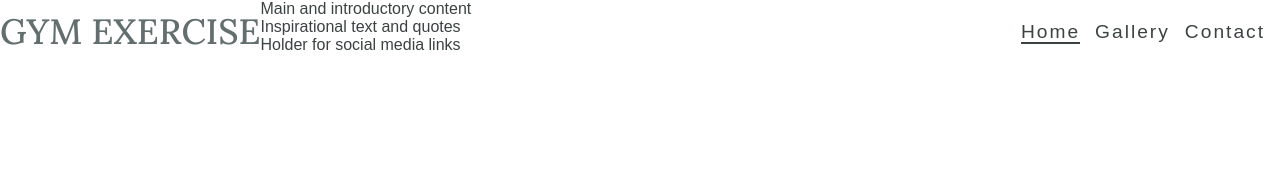
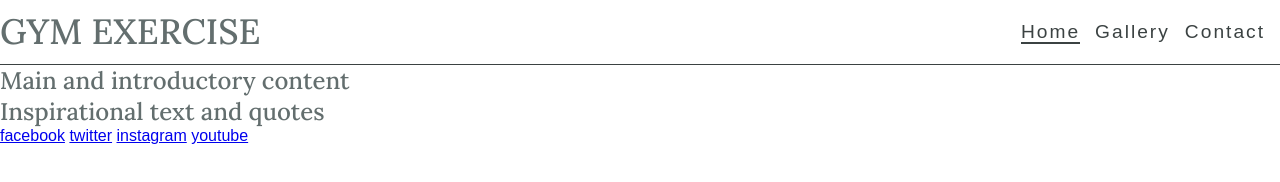
Before and after one commit to HadellHadell/Gym-Exercise, a plain HTML site: page index.html in a window 1280 px wide. Drawn offline with Linux system fonts and the light colour scheme; a web font is replaced by a local one.

Commit message:
Added styling div and social media links in footer

```diff
--- a/assets/css/style.css
+++ b/assets/css/style.css
@@ -11,6 +11,8 @@ body {
     font-weight: 400;
     color: #3B4242;
 }
+
+
 
 h1, h2 {
     font-family: Lora, sans-serif;
@@ -59,3 +61,11 @@ h1, h2 {
 .active {
     border-bottom: 2px solid;
 }
+
+/*div and hr*/
+
+hr {
+    border-bottom: 1px #3B4242 solid;
+    width: 100%;
+
+}
--- a/index.html
+++ b/index.html
@@ -34,12 +34,22 @@
     </header>
 
 
+    <div><hr></div>
 
-    <section>Main and introductory content</section>
+    <section>
+        <h2>Main and introductory content</h2>
+    </section>
 
-    <section>Inspirational text and quotes</section>
+    <section>
+        <h2>Inspirational text and quotes</h2>
+    </section>
 
-    <footer>Holder for social media links</footer>
+    <footer>
+        <a href="https://facebook.com" target="_blank">facebook</a>
+        <a href="https://twitter.com" target="_blank">twitter</a>
+        <a href="https://instagram.com" target="_blank">instagram</a>
+        <a href="https://youtube.com" target="_blank">youtube</a>
+    </footer>
 
 </body>
 </html>
```
Also changed, not shown: 1 other file.
